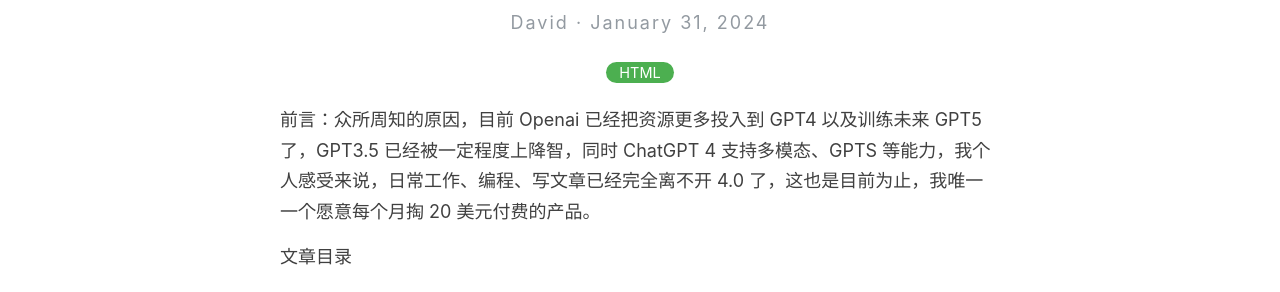
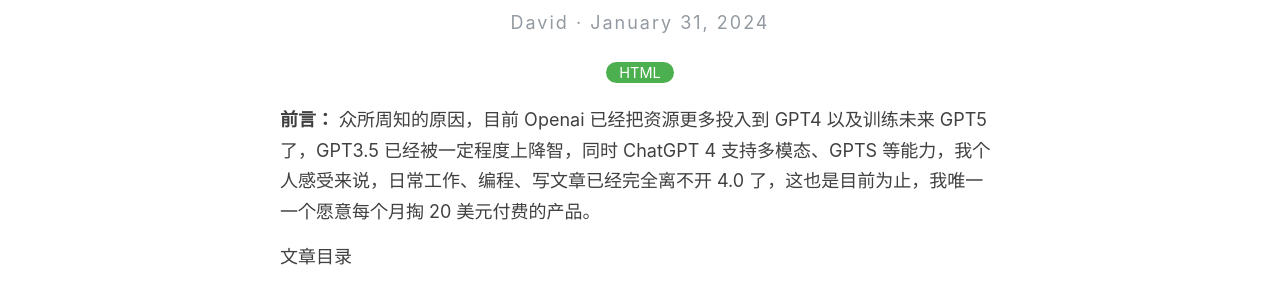
Before and after one commit to chatgtpcn/chatgtpcn, a Jekyll site: the page built from _posts/2024-1-31-2024 年升级 ChatGPT Plus 的教程（虚拟信用卡升级 GPT4.0 ）.md, in a window 1280 px wide and 900 px high. Shown: the part 273-565 px from the top of the window. Built offline with Jekyll 4.4.1, drawn with Linux system fonts in a browser that asks for light colours.

```diff
--- a/_posts/2024-1-31-2024 年升级 ChatGPT Plus 的教程（虚拟信用卡升级 GPT4.0 ）.md
+++ b/_posts/2024-1-31-2024 年升级 ChatGPT Plus 的教程（虚拟信用卡升级 GPT4.0 ）.md
@@ -4,7 +4,8 @@ title:  2024 年升级 ChatGPT Plus 的教程（虚拟信用卡升级 GPT4.0 ）
 categories: [HTML]
 ---
 
-前言：众所周知的原因，目前 Openai 已经把资源更多投入到 GPT4 以及训练未来 GPT5 了，GPT3.5 已经被一定程度上降智，同时 ChatGPT 4 支持多模态、GPTS 等能力，我个人感受来说，日常工作、编程、写文章已经完全离不开 4.0 了，这也是目前为止，我唯一一个愿意每个月掏 20 美元付费的产品。
+**前言：**
+众所周知的原因，目前 Openai 已经把资源更多投入到 GPT4 以及训练未来 GPT5 了，GPT3.5 已经被一定程度上降智，同时 ChatGPT 4 支持多模态、GPTS 等能力，我个人感受来说，日常工作、编程、写文章已经完全离不开 4.0 了，这也是目前为止，我唯一一个愿意每个月掏 20 美元付费的产品。
 
 文章目录
 
```
